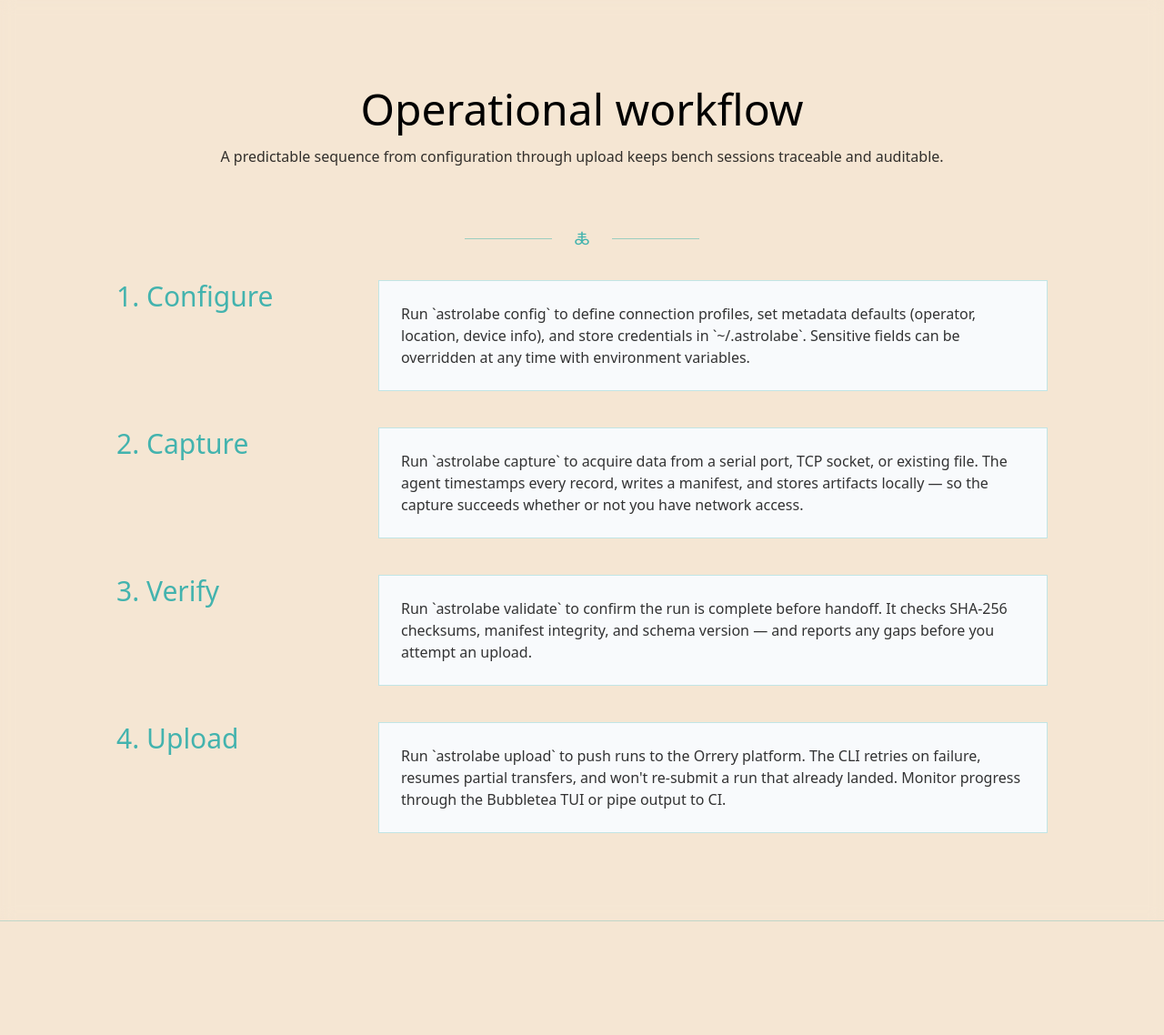
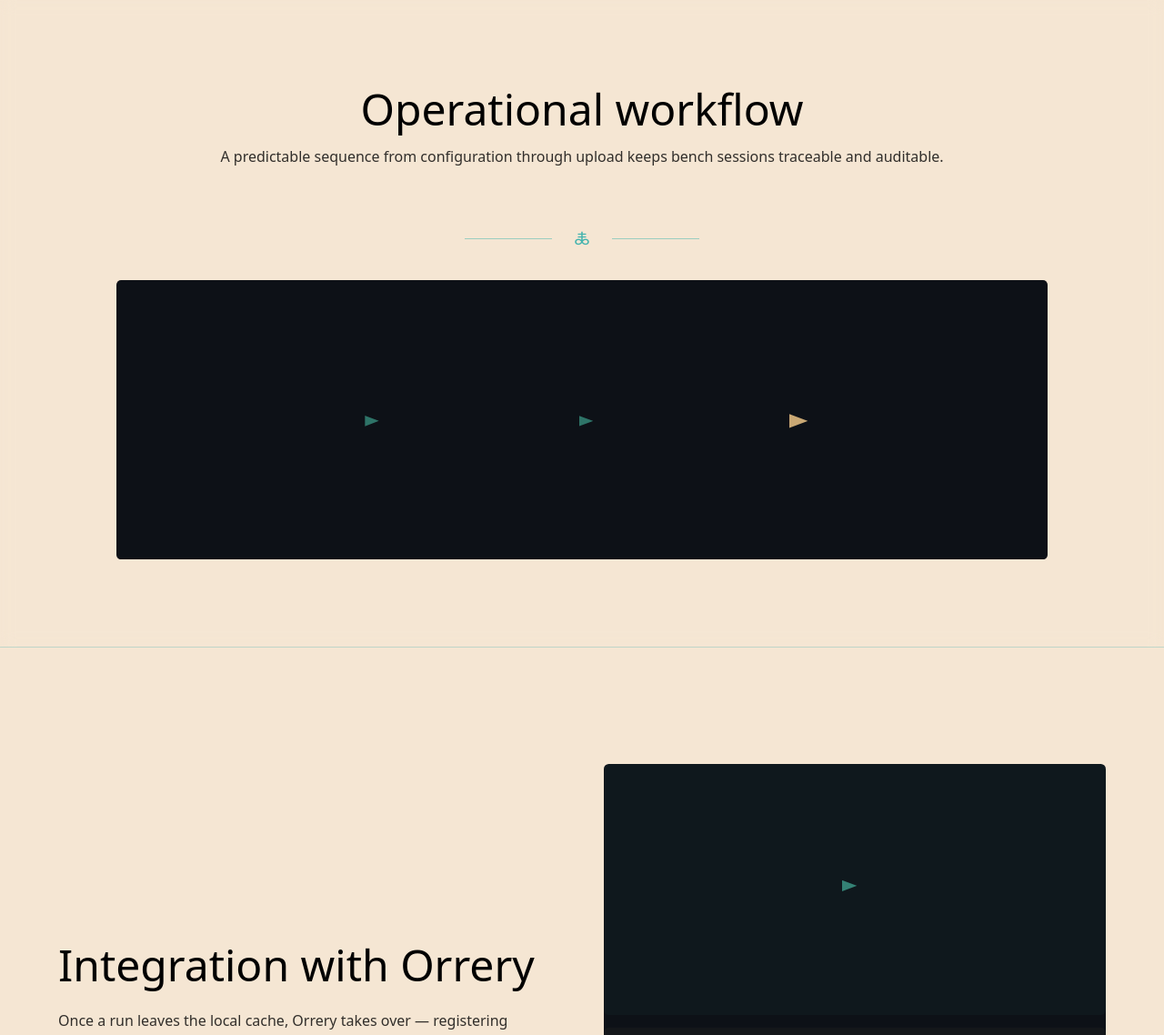
Before and after one commit to cthonicasoftware/cthonicasoftware, a Django app: page /astrolabe in a window 1280 px wide. Shown: the part 1969-3107 px from the top of the page at 91% size. Run offline with Django 5.2, Linux system fonts and the light colour scheme; style sheets or scripts are compiled from the project's sources.

Commit message:
feat: Operational workflow svg
Signed-off-by Nathan <natelostintimeandspace@gmail.com>

```diff
--- a/templates/website/astrolabe.html
+++ b/templates/website/astrolabe.html
@@ -294,51 +294,7 @@
           <div class="w-24 h-px bg-verdigris/50"></div>
         </div>
 
-        <div class="space-y-10">
-          <div class="flex flex-col md:flex-row gap-8 md:items-start">
-            <div class="md:w-1/4">
-              <div class="text-verdigris text-3xl font-garamond">1. Configure</div>
-            </div>
-            <div class="md:flex-1 bg-card border border-verdigris/30 p-6">
-              <p class="text-app-muted">
-                Run `astrolabe config` to define connection profiles, set metadata defaults (operator, location, device info), and store credentials in `~/.astrolabe`. Sensitive fields can be overridden at any time with environment variables.
-              </p>
-            </div>
-          </div>
-
-          <div class="flex flex-col md:flex-row gap-8 md:items-start">
-            <div class="md:w-1/4">
-              <div class="text-verdigris text-3xl font-garamond">2. Capture</div>
-            </div>
-            <div class="md:flex-1 bg-card border border-verdigris/30 p-6">
-              <p class="text-app-muted">
-                Run `astrolabe capture` to acquire data from a serial port, TCP socket, or existing file. The agent timestamps every record, writes a manifest, and stores artifacts locally — so the capture succeeds whether or not you have network access.
-              </p>
-            </div>
-          </div>
-
-          <div class="flex flex-col md:flex-row gap-8 md:items-start">
-            <div class="md:w-1/4">
-              <div class="text-verdigris text-3xl font-garamond">3. Verify</div>
-            </div>
-            <div class="md:flex-1 bg-card border border-verdigris/30 p-6">
-              <p class="text-app-muted">
-                Run `astrolabe validate` to confirm the run is complete before handoff. It checks SHA-256 checksums, manifest integrity, and schema version — and reports any gaps before you attempt an upload.
-              </p>
-            </div>
-          </div>
-
-          <div class="flex flex-col md:flex-row gap-8 md:items-start">
-            <div class="md:w-1/4">
-              <div class="text-verdigris text-3xl font-garamond">4. Upload</div>
-            </div>
-            <div class="md:flex-1 bg-card border border-verdigris/30 p-6">
-              <p class="text-app-muted">
-                Run `astrolabe upload` to push runs to the Orrery platform. The CLI retries on failure, resumes partial transfers, and won't re-submit a run that already landed. Monitor progress through the Bubbletea TUI or pipe output to CI.
-              </p>
-            </div>
-          </div>
-        </div>
+        {% include 'includes/astrolabe-workflow.svg' %}
       </div>
     </section>
 
```
Also changed, not shown: templates/includes/astrolabe-workflow.svg (added).
